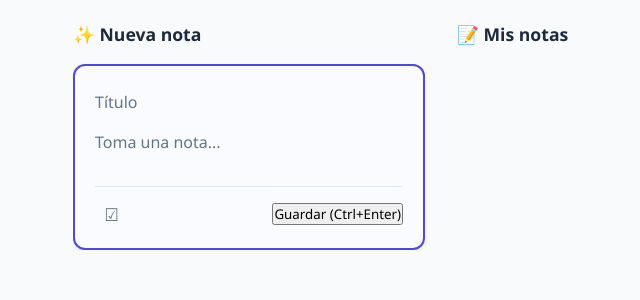
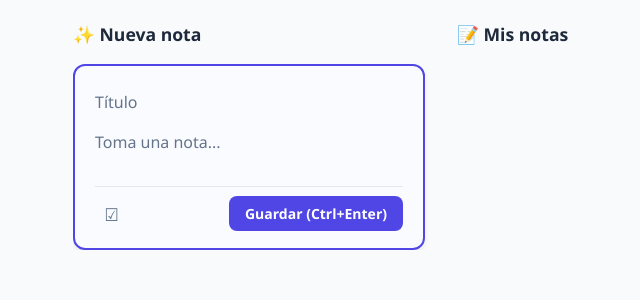
Before and after one commit to Exsoflex/studentflow, a Flask app: page / in a window 1280 px wide. Shown: the part 162-462 px from the top of the page, without its empty margins (33-673 px from the left). Run offline with Flask 3, Linux system fonts and the light colour scheme; data that the repository does not hold is empty.

Commit message:
style: Fix save button design + 2-column notes grid

```diff
--- a/static/css/style.css
+++ b/static/css/style.css
@@ -169,11 +169,17 @@ header p {
     }
 }
 
-/* Grid de notas - single column, minimal */
+/* Grid de notas - 2 columns grid */
 .notes-grid {
-    display: flex;
-    flex-direction: column;
-    gap: 0.75rem;
+    display: grid;
+    grid-template-columns: repeat(2, 1fr);
+    gap: 1rem;
+}
+
+@media (max-width: 768px) {
+    .notes-grid {
+        grid-template-columns: 1fr;
+    }
 }
 
 /* Tarjetas de Notas - Minimal style */
@@ -644,12 +650,34 @@ header p {
     background: #dc2626;
 }
 
+.btn-primary {
+    background: var(--primary-color);
+    color: white;
+    border: none;
+    padding: 0.5rem 1rem;
+    border-radius: 8px;
+    font-size: 0.875rem;
+    font-weight: 600;
+    cursor: pointer;
+    transition: var(--transition);
+}
+
+.btn-primary:hover {
+    background: var(--primary-hover);
+}
+
+.btn-primary:disabled {
+    background: var(--text-muted);
+    cursor: not-allowed;
+}
+
 /* Focus visible para accesibilidad */
 .btn:focus-visible,
 .tab-btn:focus-visible,
 .btn-icon:focus-visible,
 .btn-icon-action:focus-visible,
-.day-cell:focus-visible {
+.day-cell:focus-visible,
+.btn-primary:focus-visible {
     outline: 2px solid var(--primary-color);
     outline-offset: 2px;
 }
```
